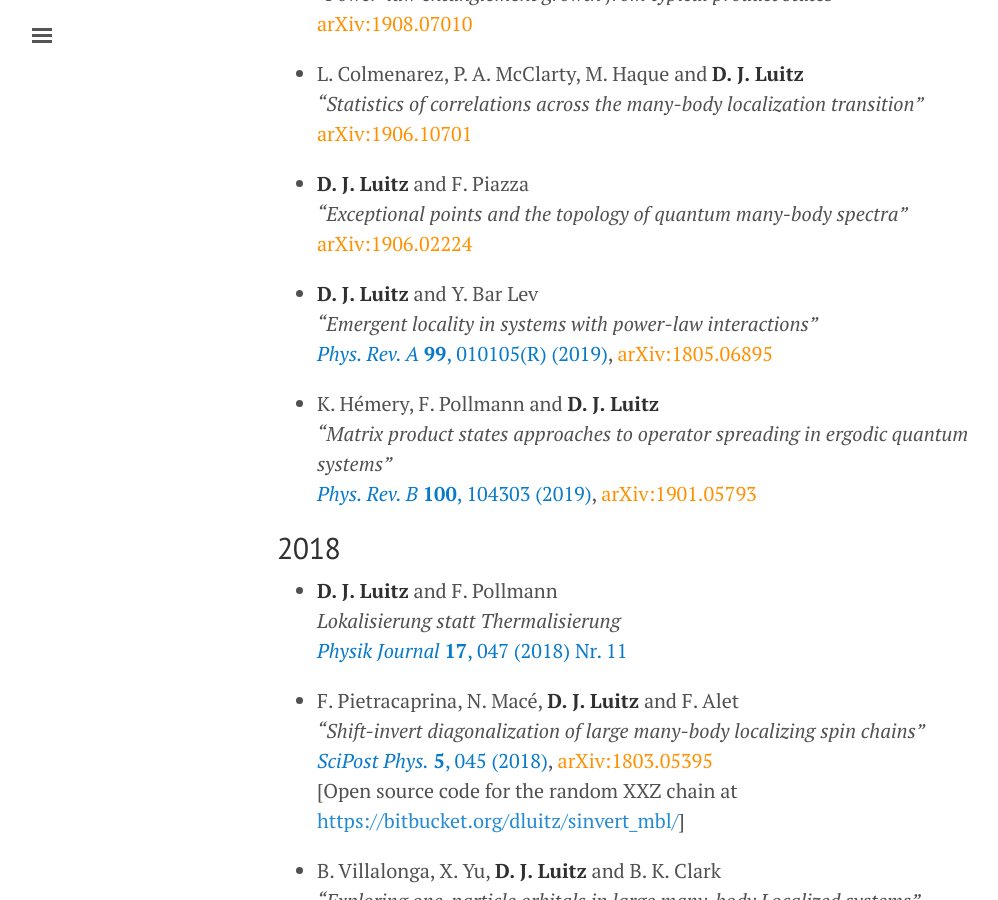
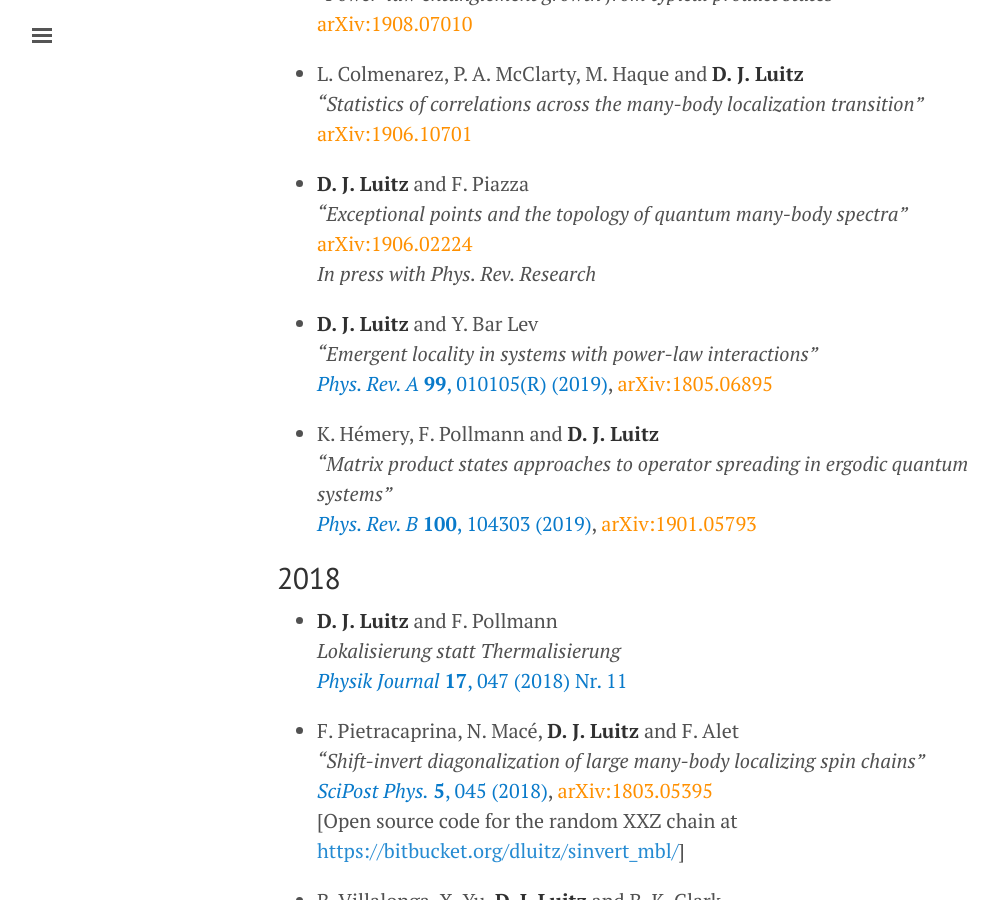
Before and after one commit to dluitz/dluitz.github.io, a Jekyll site: the page built from publications.md, in a window 1280 px wide and 900 px high, scrolled down 651 px. Shown: the whole window, without its empty margins (3-1001 px from the left). Built offline with Jekyll 4.4.1, drawn with Linux system fonts in a browser that asks for light colours.

Commit message:
[publist]

```diff
--- a/publications.md
+++ b/publications.md
@@ -33,6 +33,7 @@ My ORCID is [0000-0003-0099-5696](https://orcid.org/0000-0003-0099-5696).
 + **D. J. Luitz** and F. Piazza
 *"Exceptional points and the topology of quantum many-body spectra"*
 [arXiv:1906.02224](https://arxiv.org/abs/1906.02224){:class='arxiv'}
+*In press with Phys. Rev. Research*
 
 
 + **D. J. Luitz** and Y. Bar Lev
```
